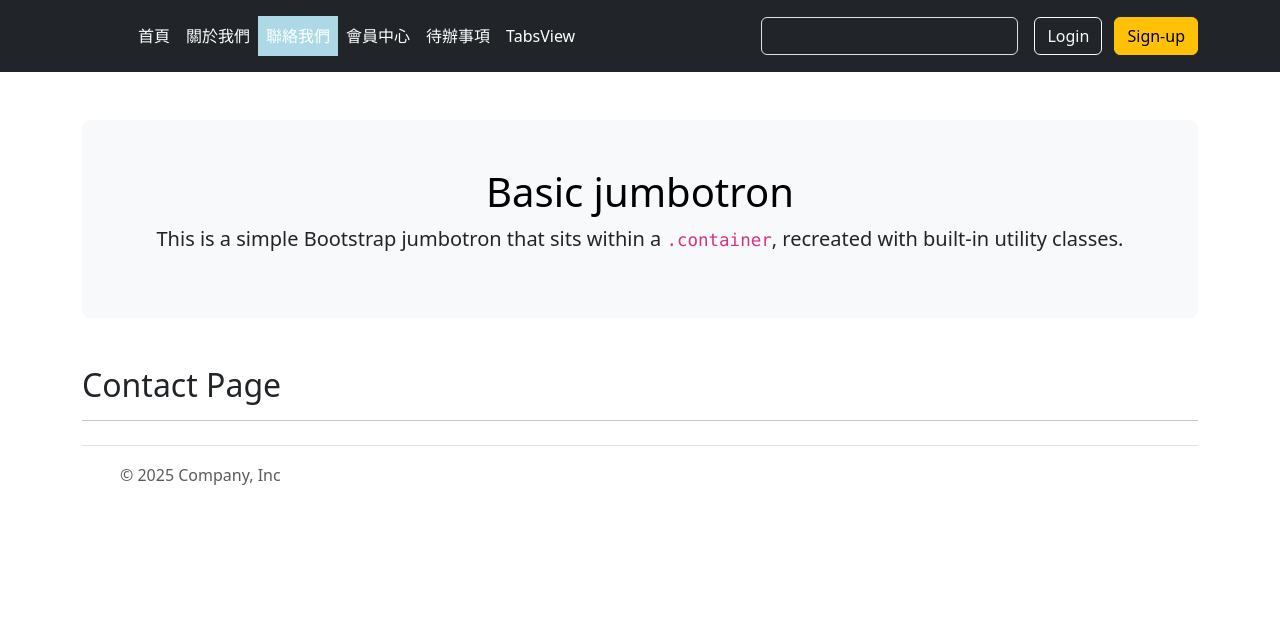
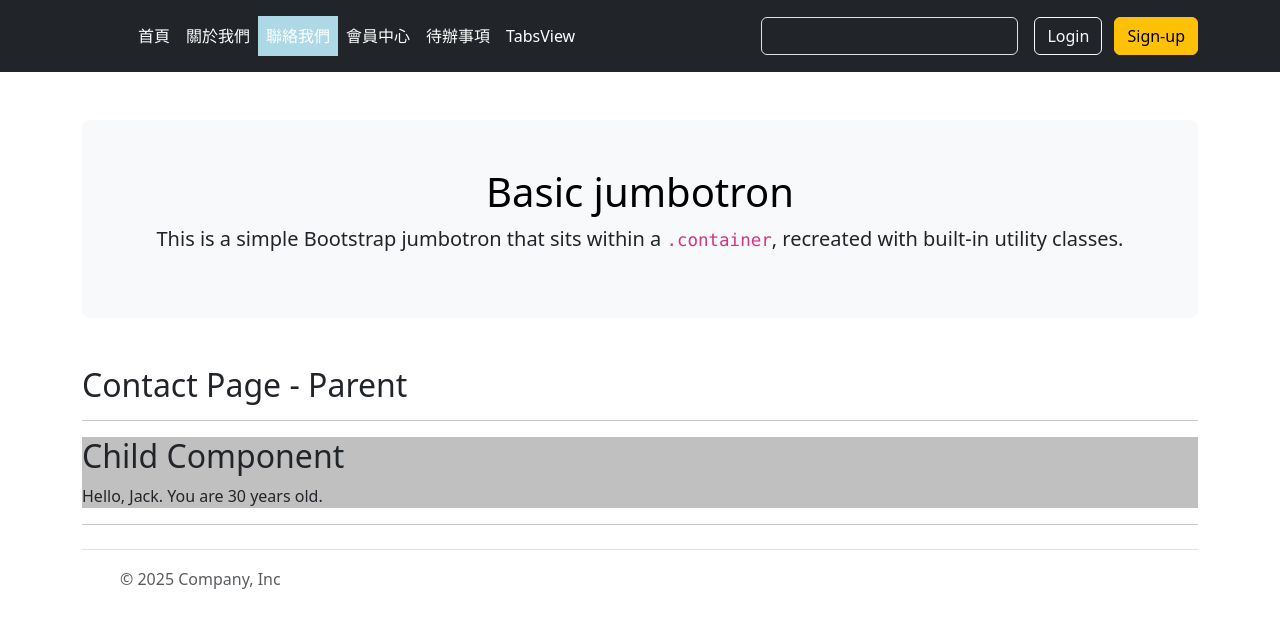
Before and after one commit to HsiaoHungWang/vue-s803, a Vue app: page /contact in a window 1280 px wide. Shown: the top 628 px of the page. Built offline with nearby package versions, Linux system fonts and the light colour scheme.

Commit message:
父到子組件的資料傳遞

```diff
--- /dev/null
+++ b/src/components/ChildComponent.vue
@@ -0,0 +1,19 @@
+<script setup>
+    const props = defineProps({
+        xyz: String,
+        abc: Number
+    })
+</script>
+
+<template>
+    <div>
+     <h2>Child Component</h2>
+     <p>Hello, {{ xyz }}. You are {{ abc }} years old.</p>
+    </div>
+</template>
+
+<style lang="css" scoped>
+  div{
+    background-color: silver;
+  }
+</style>
--- a/src/views/ContactView.vue
+++ b/src/views/ContactView.vue
@@ -1,10 +1,20 @@
 <script setup>
+import ChildComponent from '@/components/ChildComponent.vue';
+import { ref } from 'vue';
+
+
+const name = ref('Jack')
+const age = ref(30)
 
 </script>
 
 <template>
     <div>
-<h2>Contact Page</h2>
+<h2>Contact Page - Parent</h2>
+<hr />
+<!--透過 xyz 自訂屬性，把父組件中 name 的資料傳給子組件-->
+<!--透過 abc 自訂屬性，把父組件中 age 的資料傳給子組件-->
+<ChildComponent :xyz="name" :abc="age" ></ChildComponent>
     </div>
 </template>
 
```
